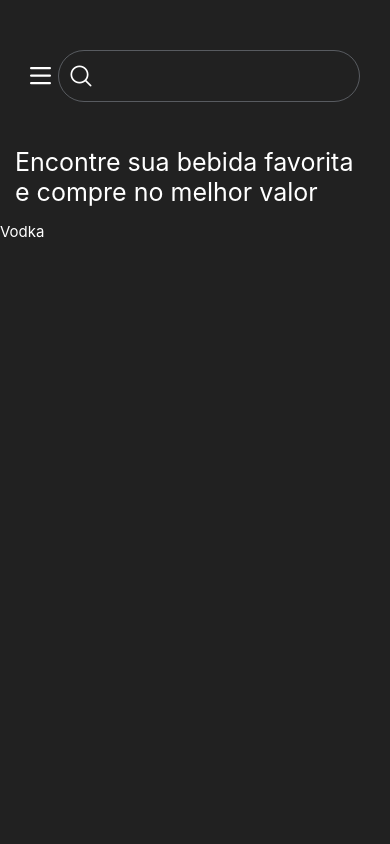
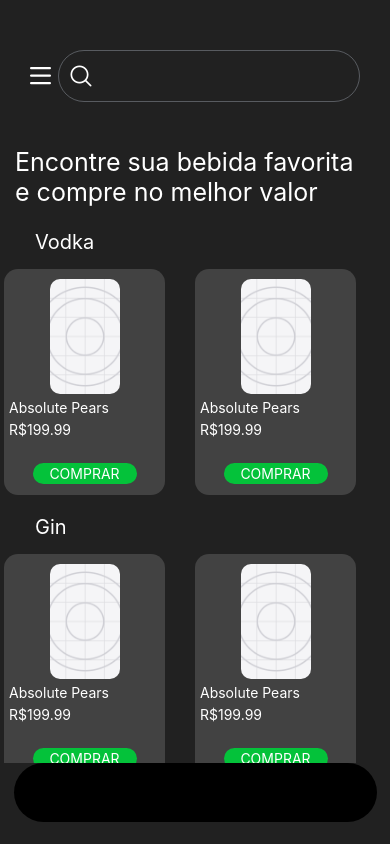
Before and after one commit to Gucastilho/TemplateBigFather, a React Native app: screen / in a window 390 px wide. Built offline with nearby package versions, Linux system fonts and the light colour scheme.

Commit message:
app-atualizado-2

```diff
--- /dev/null
+++ b/src/component/bodyMenu/Index.js
@@ -0,0 +1,14 @@
+import { React } from "react";
+import {View} from "react-native"
+import { StyleSheet } from "react-native";
+import { styles } from "./sytles";
+
+
+export function BodyMenu(){
+    return (
+        <View style={styles.bobyMenuBackground}>
+
+        </View>
+    )
+
+}
--- /dev/null
+++ b/src/component/bodyMenu/sytles.js
@@ -0,0 +1,12 @@
+import { StyleSheet } from "react-native";
+
+export const styles = StyleSheet.create({
+
+    bobyMenuBackground:{
+        backgroundColor:'black',
+        borderRadius:30,
+        width: 363,
+        height:59,
+}
+
+})
--- /dev/null
+++ b/src/component/itemBebidas/item-bebidas.js
@@ -0,0 +1,26 @@
+import { React } from "react";
+import {Text,TouchableOpacity,View, Image} from "react-native"
+import { styles } from "./styles"
+import iconpng from '../../../assets/icon.png';
+
+export function ItensBebidas(){
+    return (
+        <View style={styles.backgroundBebidas}>
+           <View style={styles.viewDrinks}>
+                <Image style={styles.imageDrinks} source={iconpng}/>
+            </View>
+            <View style={styles.infoDrinks}>
+                <Text style={styles.textInfoDrinks}>Absolute Pears</Text>
+            </View>
+            <View>
+                <Text style={styles.textInfoDrinks}>R$199.99</Text>
+            </View>
+            <View style={styles.viewTouchableOpacityDrinks}>
+                <TouchableOpacity style={styles.TouchableOpacityDrinks}>
+                    <Text style={styles.textComprar}>COMPRAR</Text>
+                </TouchableOpacity>
+            </View>
+        </View>
+    )
+
+}
--- /dev/null
+++ b/src/component/itemBebidas/styles.js
@@ -0,0 +1,63 @@
+
+import { StyleSheet } from "react-native";
+
+export const styles = StyleSheet.create({
+
+    backgroundBebidas:{
+        width: 161,
+        height: 226,
+        borderRadius: 14,
+        backgroundColor: '#424242',
+        marginRight: 30,
+        marginTop: 15,
+
+    },
+
+    viewDrinks:{
+        justifyContent:"center",
+        alignItems:"center",
+
+
+    },
+
+    imageDrinks:{
+        width: 70,
+        height:115,
+        marginTop: 10,
+        borderRadius:10,
+
+    },
+
+    infoDrinks:{
+
+    },
+
+    textInfoDrinks:{
+        color:'#fff',
+        marginTop:5,
+        marginLeft: 5,
+    },
+
+
+    viewTouchableOpacityDrinks:{
+        justifyContent:"center",
+        alignItems:"center",
+        marginTop:25,
+    },
+
+    TouchableOpacityDrinks:{
+        backgroundColor:'#04C23A',
+        width:104,
+        height: 21,
+        borderRadius: 30,
+        justifyContent:"center",
+        alignItems:"center",
+    },
+
+   textComprar:{
+    color:'#fff'
+
+   }
+
+
+})
--- a/src/screens/Home/index.js
+++ b/src/screens/Home/index.js
@@ -2,6 +2,8 @@
 import React from "react";
 import { Octicons } from '@expo/vector-icons';
 import { AntDesign } from '@expo/vector-icons';
+import { BodyMenu } from "../../component/bodyMenu/Index";
+import { ItensBebidas, itensBebidas } from "../../component/itemBebidas/item-bebidas";
 import {
   Text,
   TextInput,
@@ -9,8 +11,10 @@
   View,
   StyleSheet,
   Image,
+  ScrollView,
 } from "react-native";
 import { styles } from "./styles";
+import { Imprima_400Regular } from "@expo-google-fonts/dev";
 
 export function Home() {
   return (
@@ -25,10 +29,35 @@
       <View style={styles.viewTitle}>
         <Text style={styles.textTitle}>Encontre sua bebida favorita e compre no melhor valor</Text>
       </View>
-      <View>
+    <ScrollView>
+      <View style={styles.viewSemiTitle}>
         <Text style={styles.textSemiTitle}>Vodka</Text>
       </View>
-      <View style={styles.boby}></View>
+      <View style={styles.boby}>
+        <ItensBebidas />
+        <ItensBebidas />
+      </View>
+      <View style={styles.viewSemiTitleGin}>
+        <Text style={styles.textSemiTitle}>Gin</Text>
+      </View>
+      <View style={styles.boby}>
+        <ItensBebidas />
+        <ItensBebidas />
+      </View>
+      <View style={styles.viewSemiTitleGin}>
+        <Text style={styles.textSemiTitle}>Whisky</Text>
+      </View>
+      <View style={styles.boby}>
+        <ItensBebidas />
+        <ItensBebidas />
+      </View>
+    </ScrollView>
+      <View>
+        <View style={styles.viewBodyMenu}>
+         <BodyMenu/>
+
+        </View>
+      </View>
     </View>
   );
 }
--- a/src/screens/Home/styles.js
+++ b/src/screens/Home/styles.js
@@ -57,13 +57,32 @@
     padding:15,
 },
 
+viewSemiTitle:{
+    marginLeft:35,
+    marginTop:8,
+},
+
 textSemiTitle:{
     color:"#fff",
-    fontSize:15,
+    fontSize:20,
+},
+
+boby:{
+    flexDirection:"row",
+    alignItems:"center",
+    justifyContent:"center",
 
 },
 
-boby:{
+viewSemiTitleGin:{
+    marginLeft:35,
+    marginTop:20,
+},
 
-},
+viewBodyMenu:{
+    justifyContent:"center",
+    alignItems:"center",
+    marginBottom: 22,
+}
+
 })
```
